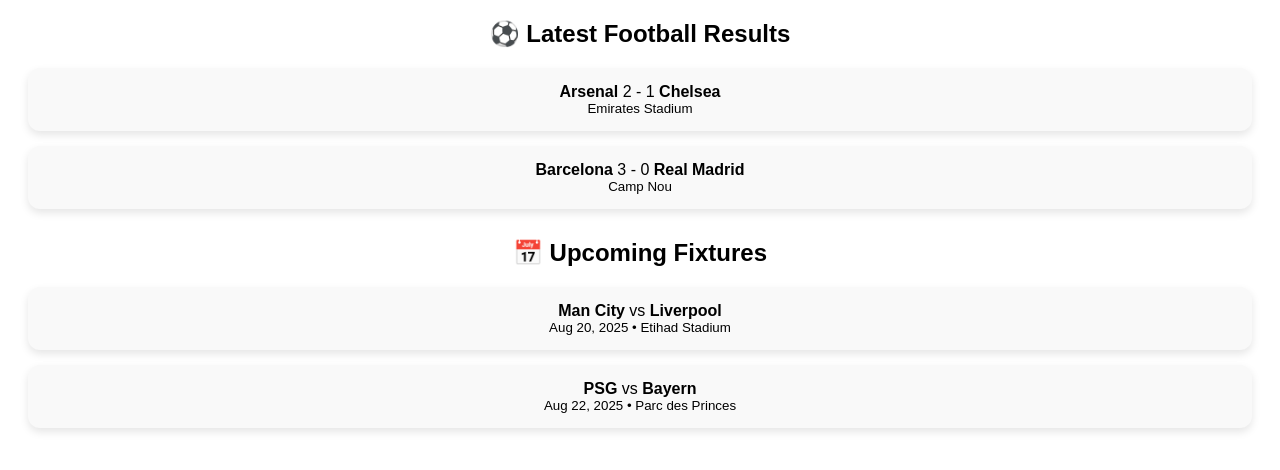
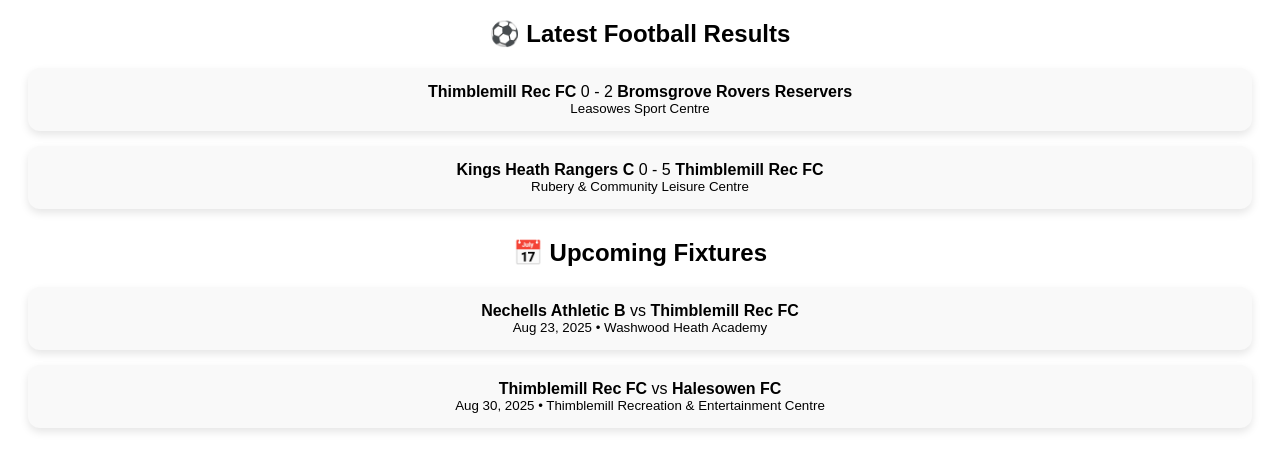
Before and after one commit to thimblemillrfc-hash/footballresults, a plain HTML site: page index.html in a window 1280 px wide. Drawn offline with Linux system fonts and the light colour scheme.

Commit message:
Update index.html

```diff
--- a/index.html
+++ b/index.html
@@ -8,13 +8,13 @@
 
 <script>
 const results = [
-  { home: "Arsenal", away: "Chelsea", score: "2 - 1", location: "Emirates Stadium" },
-  { home: "Barcelona", away: "Real Madrid", score: "3 - 0", location: "Camp Nou" }
+  { home: "Thimblemill Rec FC", away: "Bromsgrove Rovers Reservers", score: "0 - 2", location: "Leasowes Sport Centre" },
+  { home: "Kings Heath Rangers C", away: "Thimblemill Rec FC", score: "0 - 5", location: "Rubery & Community Leisure Centre" }
 ];
 
 const fixtures = [
-  { home: "Man City", away: "Liverpool", date: "Aug 20, 2025", location: "Etihad Stadium" },
-  { home: "PSG", away: "Bayern", date: "Aug 22, 2025", location: "Parc des Princes" }
+  { home: "Nechells Athletic B", away: "Thimblemill Rec FC", date: "Aug 23, 2025", location: "Washwood Heath Academy" },
+  { home: "Thimblemill Rec FC", away: "Halesowen FC", date: "Aug 30, 2025", location: "Thimblemill Recreation & Entertainment Centre" }
 ];
 
 function createCard(content) {
```
